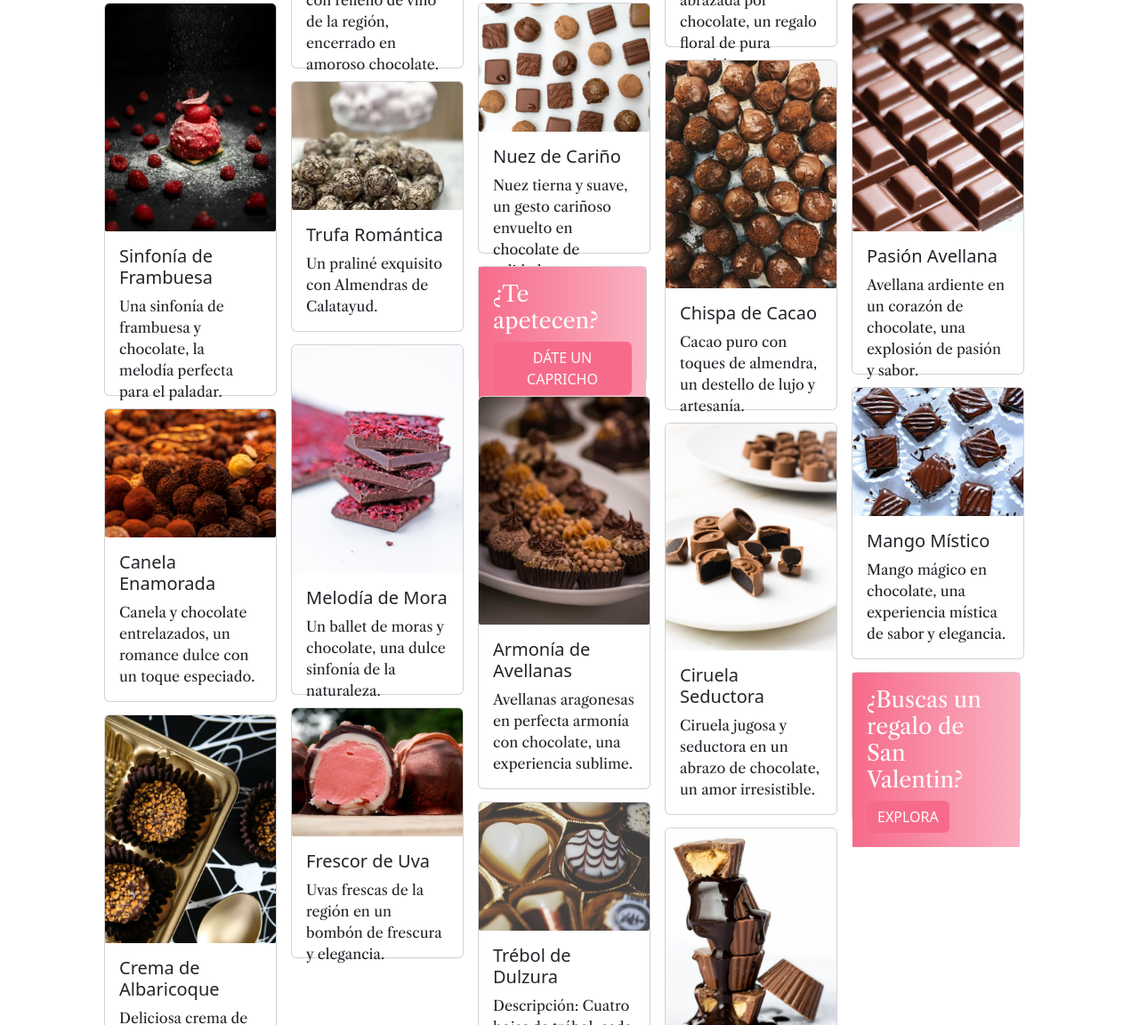
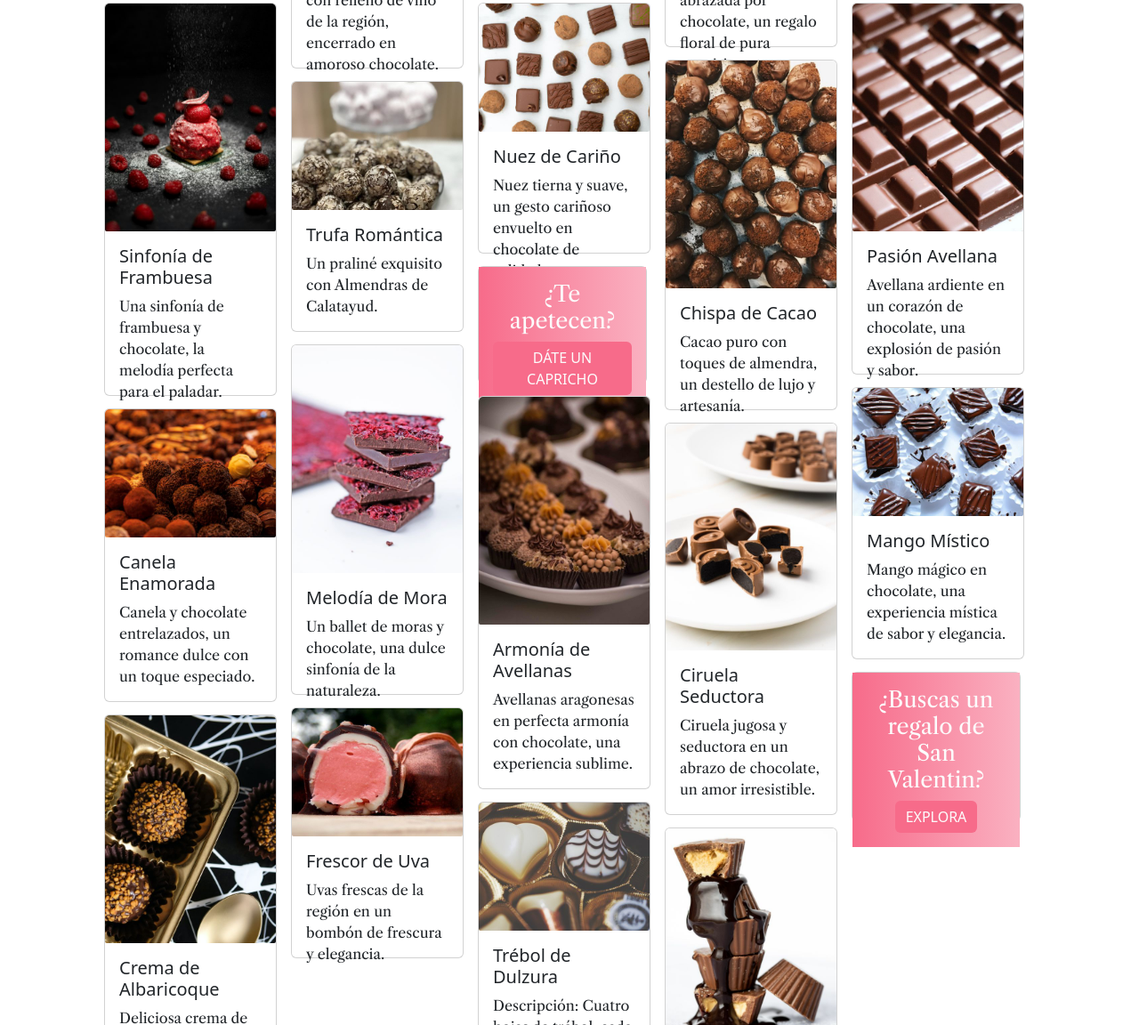
Before and after one commit to ratcliffealison/la-bomboneria, a plain HTML site: page src/views/productos.html in a window 1280 px wide. Shown: the part 869-2021 px from the top of the page at 89% size. Drawn offline with nearby package versions, Linux system fonts and the light colour scheme; a web font is replaced by a local one.

Commit message:
Centered text in buttons

```diff
--- a/src/css/custom.css
+++ b/src/css/custom.css
@@ -27,8 +27,6 @@ img {
     width: 200px;
     padding: 5px;
     margin: 2px;
-
-
 }
 
 /* Background Image Divs */
--- a/src/views/productos.html
+++ b/src/views/productos.html
@@ -214,7 +214,7 @@
                     </div>
                     <div class="grid-item grid-item--width2">
                         <div class="card" data-masonry='{"percentPosition": true }'>
-                            <div class="card-body bottom-gradient">
+                            <div class="card-body bottom-gradient text-center">
                                 <h2 class="title-2-white">¿Te apetecen?</h2>
                                 <a href="../../index.html#contact" class="btn card-text" role="button">Dáte un
                                     capricho</a>
@@ -276,7 +276,7 @@
                     </div>
                     <div class="grid-item grid-item--width2 ">
                         <div class="card" data-masonry='{"percentPosition": true }'>
-                            <div class="card-body bottom-gradient">
+                            <div class="card-body bottom-gradient text-center">
                                 <h2 class="title-2-white"> ¿Buscas un regalo de San Valentin?</h2>
                                 <a href="temporadas.html" class="btn card-text" role="button">Explora</a>
                             </div>
```
